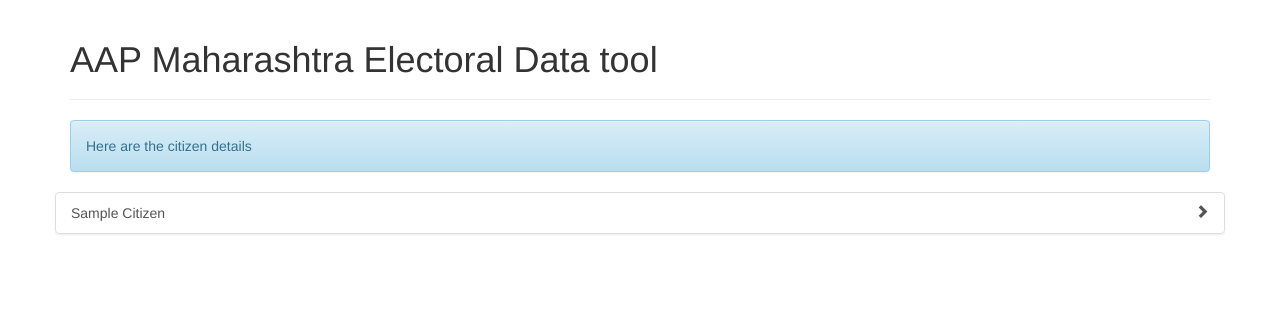
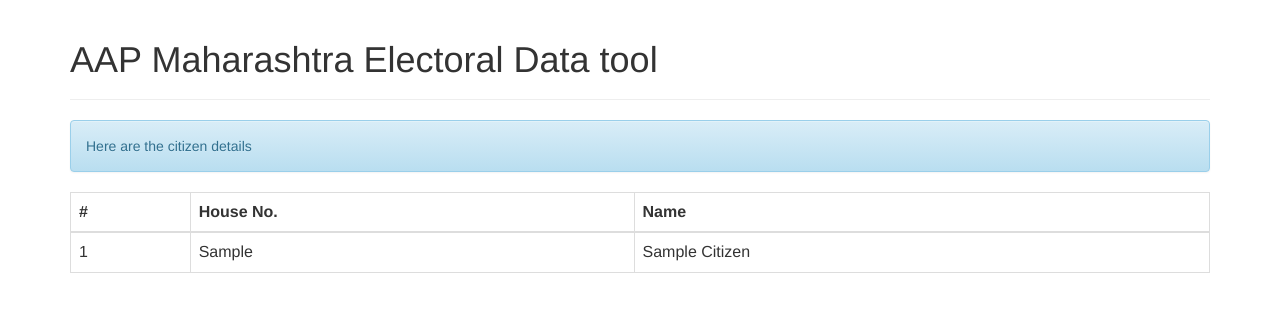
Before and after one commit to AAPMaharashtra/electoral-data, a Python web app: template electoral_data/templates/electoral_data/citizen.html in a window 1280 px wide. Shown: the top 312 px of the page. Run offline with Jinja, Linux system fonts and the light colour scheme; the template is opened without the code that fills it: most values are stand-ins (such as "Sample title", 1, 10 or a date in 2020); some libraries are stand-ins or nearby versions.

Commit message:
Revamped citizen view

```diff
--- a/electoral_data/templates/electoral_data/citizen.html
+++ b/electoral_data/templates/electoral_data/citizen.html
@@ -2,16 +2,36 @@
 <div class="alert alert-info">
     <p>Here are the citizen details</p>
 </div>
-<div class="row" class="list-group">
 {% if citizens_list %}
-		<div class="list-group">
+<table class = "table table-bordered table-hover">
+	<thead>
+		<tr>
+			<th>#</th>
+			<th>House No.</th>
+			<th>Name</th>
+		</tr>
+	</thead>
+	<tbody>
 		{% for Citizen in citizens_list %}
-		    	<a href="/view/detail/{{ Citizen.id }}" class="list-group-item">{{ Citizen.name | title }}<span class="glyphicon glyphicon-chevron-right pull-right"> </span></a>
+			{% if Citizen.processed %}
+				<tr class="success clickableRow" href="/view/detail/{{ Citizen.id }}">
+			{% else %}
+				<tr class="clickableRow" href="/view/detail/{{ Citizen.id }}">
+			{% endif %}
+					<td>
+						{{ Citizen.id }}
+					</td>
+					<td>
+						{{ Citizen.house_no }}
+					</td>
+					<td>
+						{{ Citizen.name | title }}
+					</td>
+				</tr>
 		{% endfor %}
-		</div>
+	</tbody>
+</table>
 {% else %}
    	<p>No LS seats are available.</p>
 {% endif %}
-	</div>
-</div>
 {% include "electoral_data/footer.html" %}
--- a/electoral_data/templates/electoral_data/footer.html
+++ b/electoral_data/templates/electoral_data/footer.html
@@ -10,5 +10,12 @@
 	  <script src="https://oss.maxcdn.com/libs/html5shiv/3.7.0/html5shiv.js"></script>
 	  <script src="https://oss.maxcdn.com/libs/respond.js/1.3.0/respond.min.js"></script>
 	<![endif]-->
+	<script type="text/javascript">
+		jQuery(document).ready(function($) {
+	      $(".clickableRow").click(function() {
+	            window.document.location = $(this).attr("href");
+	      });
+		});
+	</script>
 </footer>
 </body>
```
Also changed, not shown: electoral_data/models.py (+5 -6 lines), electoral_data/migrations/0002_auto__add_field_citizen_processed__add_field_society_processed__add_fi.py (added), electoral_data/migrations/0003_auto__del_field_citizen_t_flag__add_field_citizen_house_no.py (added), 2 other files. Lines whose indentation alone changed are shown as unchanged.
